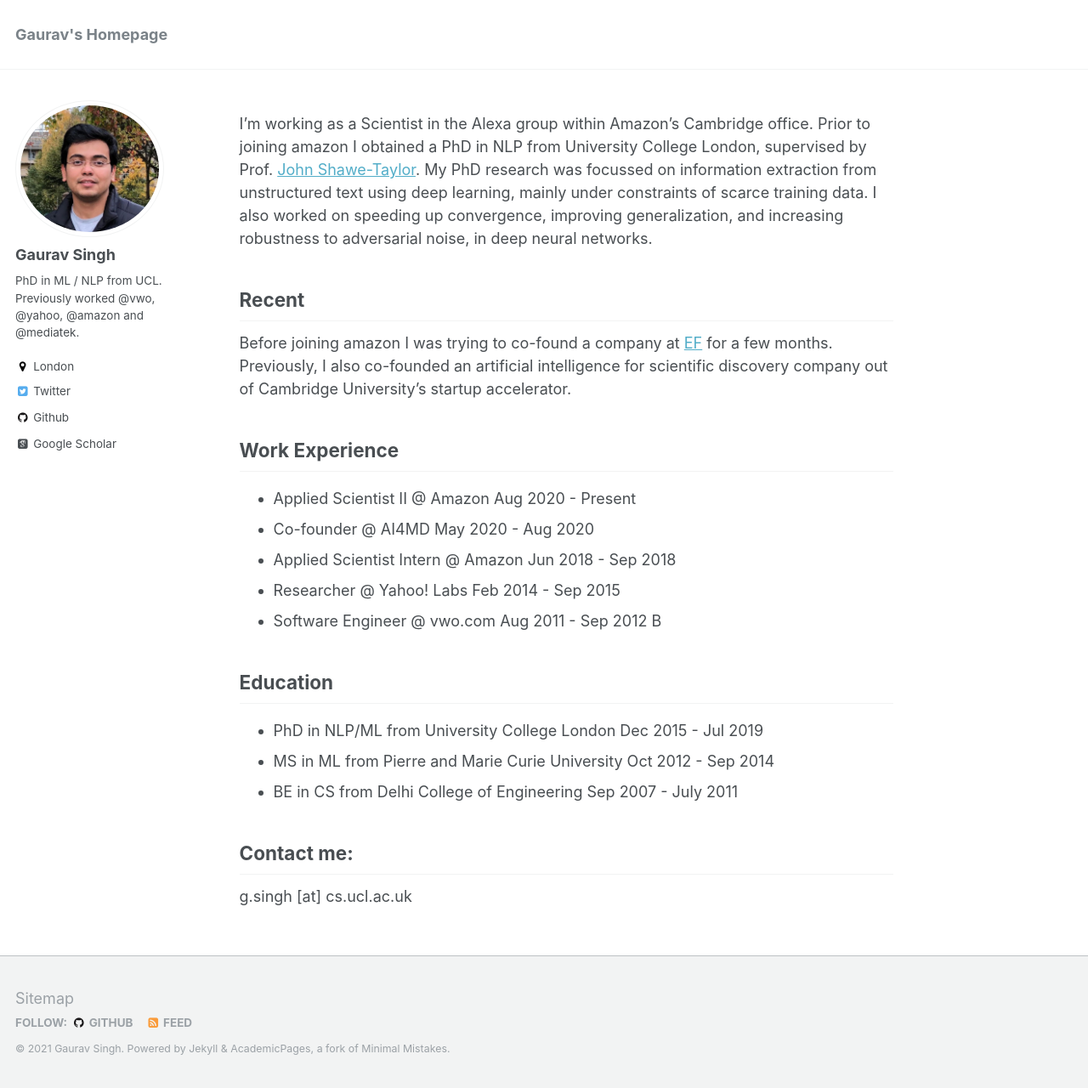
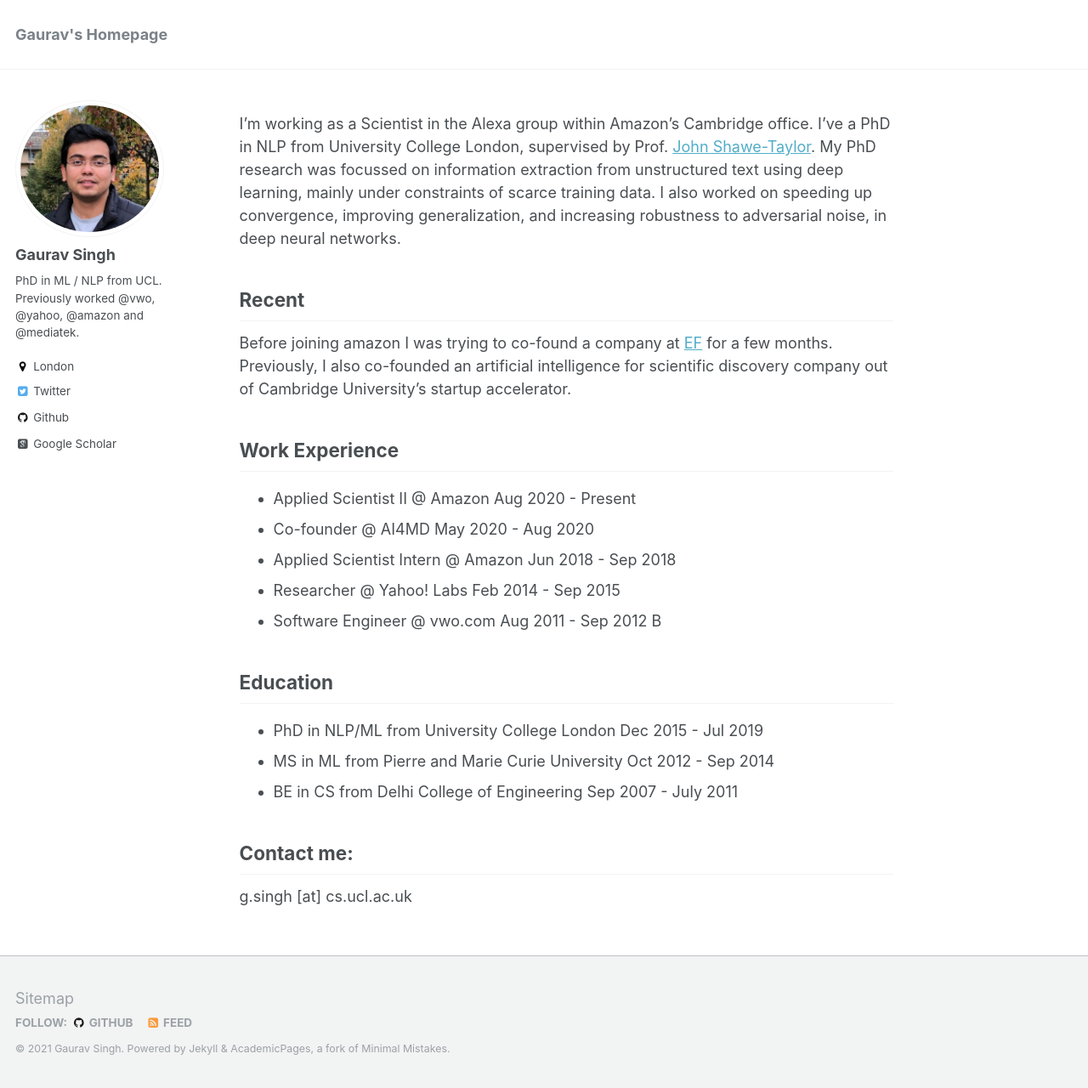
Before and after one commit to gauravsc/gauravsc.github.io, a Jekyll site: the page built from _pages/about.md, in a window 1280 px wide and 1280 px high. Shown: the whole window at 85% size. Built offline with Jekyll 4.4.1, drawn with Linux system fonts in a browser that asks for light colours; some web fonts are replaced.

Commit message:
Update about.md

```diff
--- a/_pages/about.md
+++ b/_pages/about.md
@@ -8,7 +8,7 @@
   - /about.html
 ---
 
-I'm working as a Scientist in the Alexa group within Amazon's Cambridge office. Prior to joining amazon I obtained a PhD in NLP from University College London, supervised by Prof. <a href="http://www0.cs.ucl.ac.uk/staff/J.Shawe-Taylor/">John Shawe-Taylor</a>. My PhD research was focussed on information extraction from unstructured text using deep learning, mainly under constraints of scarce training data. I also worked on speeding up convergence, improving generalization, and increasing robustness to adversarial noise, in deep neural networks.
+I'm working as a Scientist in the Alexa group within Amazon's Cambridge office. I've a PhD in NLP from University College London, supervised by Prof. <a href="http://www0.cs.ucl.ac.uk/staff/J.Shawe-Taylor/">John Shawe-Taylor</a>. My PhD research was focussed on information extraction from unstructured text using deep learning, mainly under constraints of scarce training data. I also worked on speeding up convergence, improving generalization, and increasing robustness to adversarial noise, in deep neural networks.
 
 Recent
 ------
```
